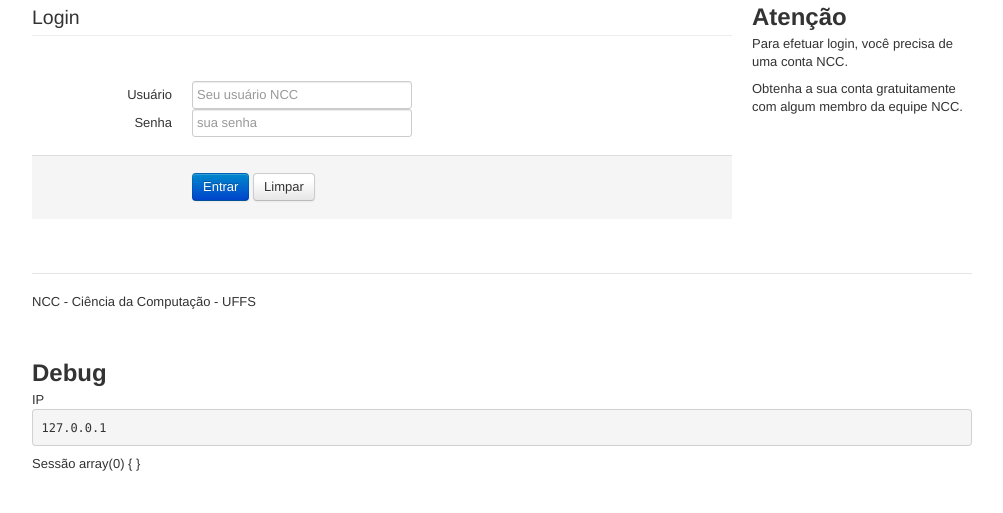
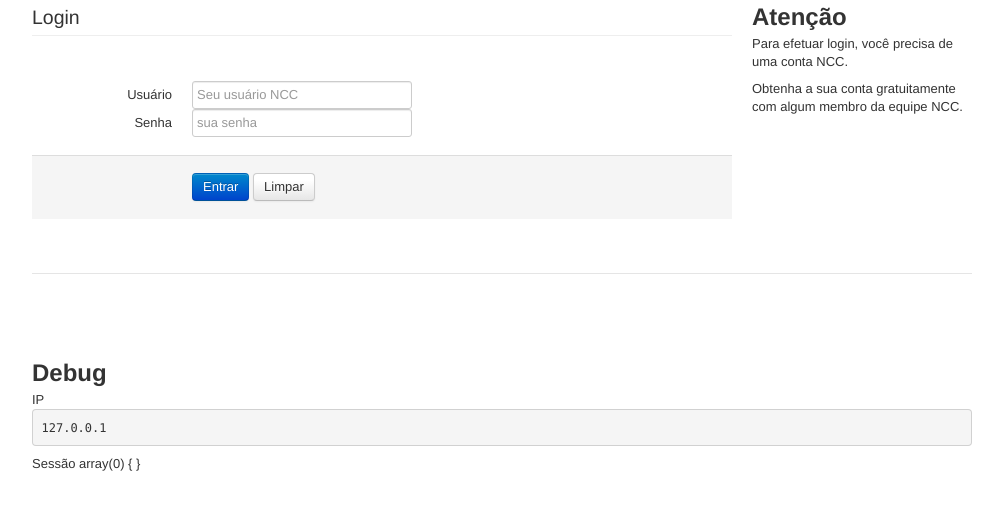
Before and after one commit to Dovyski/Aura, a PHP site: page /login.php in a window 1280 px wide. Shown: the part 307-820 px from the top of the page, without its empty margins (138-1141 px from the left). Run offline with PHP 8.4, Linux system fonts and the light colour scheme.

Commit message:
More code cleanup.

```diff
--- a/inc/layout.php
+++ b/inc/layout.php
@@ -13,7 +13,7 @@ function barraNavegacao() {
 					echo '<span class="icon-bar"></span>';
 					echo '<span class="icon-bar"></span>';
 				echo '</a>';
-				echo '<a class="brand" href="index.php">NCC</a>';
+				echo '<a class="brand" href="index.php">A</a>';
 
 				echo '<div class="nav-collapse">';
 					echo '<ul class="nav">';
@@ -23,30 +23,13 @@ function barraNavegacao() {
 
 					layoutBarraUsuarioLogado();
 
-					if(authIsLogado()) {
-						barraNavegacaoAdmin();
-					}
 				echo '</div><!--/.nav-collapse -->';
 			echo '</div>';
 		echo '</div>';
 	echo '</div>';
 }
 
-function barraNavegacaoAdmin() {
-	$aPagina = basename($_SERVER['PHP_SELF']);
 
-	echo '<ul class="nav pull-right">';
-		echo '<li class="dropdown pull-right">';
-			echo '<a class="dropdown-toggle" data-toggle="dropdown" href="#">Administração <b class="caret"></b></a>';
-			echo '<ul class="dropdown-menu">';
-				echo '<li><a href="admin.index.php">Dashboard</a></li>';
-				echo '<li><a href="admin.aura.php">Aura</a></li>';
-				//echo '<li class="divider"></li>';
-				//echo '<li><a href="#">Separated link</a></li>';
-			echo '</ul>';
-		echo '</li>';
-	echo '</ul>';
-}
 
 function layoutBarraUsuarioLogado() {
 	$aClassLink	  = authIsAdmin() ? 'btn-danger' : 'btn-primary';
@@ -54,7 +37,7 @@ function layoutBarraUsuarioLogado() {
 	echo '<ul class="nav pull-right">';
 		echo '<div class="btn-group">';
 			if(authIsLogado()) {
-				echo '<a class="btn '.$aClassLink.'" href="conta.php"><i class="icon-user icon-white"></i> '.$_SESSION['usuario']['cn'].'</a>';
+				echo '<a class="btn '.$aClassLink.'" href="user.php"><i class="icon-user icon-white"></i> '.$_SESSION['usuario']['cn'].'</a>';
 				echo '<a class="btn '.$aClassLink.' dropdown-toggle" data-toggle="dropdown" href="#"><span class="caret"></span></a>';
 
 				echo '<ul class="dropdown-menu">';
@@ -72,7 +55,7 @@ function cabecalho($theTitulo, $theBaseUrl = '.') {
 	echo '<html lang="en">';
 	echo '<head>';
 		echo '<meta charset="utf-8">';
-		echo '<title>'.(empty($theTitulo) ? '' : $theTitulo).' | NCC - Ciência da Computação - UFFS</title>';
+		echo '<title>'.(empty($theTitulo) ? '' : $theTitulo).' | Aura</title>';
 		echo '<meta name="description" content="Nucleo de Ciência da Computação do curso de Ciencia da Computação da Universidade Federal da Fronteira Sul">';
 		echo '<meta name="author" content="NCC">';
 
@@ -113,7 +96,7 @@ function rodape($theBaseUrl = '.') {
 		echo '<hr>';
 
 		echo '<footer>';
-			echo '<p style="float:left;">NCC - Ciência da Computação - UFFS</p>';
+			echo '<p style="float:left;"></p>'; // TODO: add footnotes
 		echo '</footer>';
 
 	if(MODO_DEBUG) {
--- a/js/aura.js
+++ b/js/aura.js
@@ -12,7 +12,7 @@ var AURA = new function() {
 		showLoading();
 
 		$.ajax({
-			  url: 		"admin.aura-ajax.php?action=order",
+			  url: 		"ajax-aura.php?action=order",
 			  context: 	document.body,
 			  data: 	$('#formAura').serialize(),
 
@@ -48,7 +48,7 @@ var AURA = new function() {
 	 */
 	this.sendCommand = function(theCommand) {
 		$.ajax({
-			  url: 		"admin.aura-ajax.php?action=order",
+			  url: 		"ajax-aura.php?action=order",
 			  context: 	document.body,
 			  data: 	'command=' + theCommand,
 
@@ -69,7 +69,7 @@ var AURA = new function() {
 
 			var aFunc = function() {
 				$.ajax({
-					  url: 		"admin.lab-stats-ajax.php",
+					  url: 		"ajax-lab-stats.php",
 					  context: 	document.body,
 					  data: 	'lab=' + aId,
 
@@ -96,7 +96,7 @@ var AURA = new function() {
 	 *
 	 */
 	this.spyglass = function(theDeviceHash) {
-		window.open('admin.spyglass.php?hash=' + theDeviceHash,'Spyglass','width=1920,height=1200,toolbar=0,menubar=0,location=0');
+		window.open('spyglass.php?hash=' + theDeviceHash,'Spyglass','width=1920,height=1200,toolbar=0,menubar=0,location=0');
 	};
 
 	this.init = function() {
```
Also changed, not shown: index.php (renamed from admin.index.php), user.php (renamed from conta.php).
